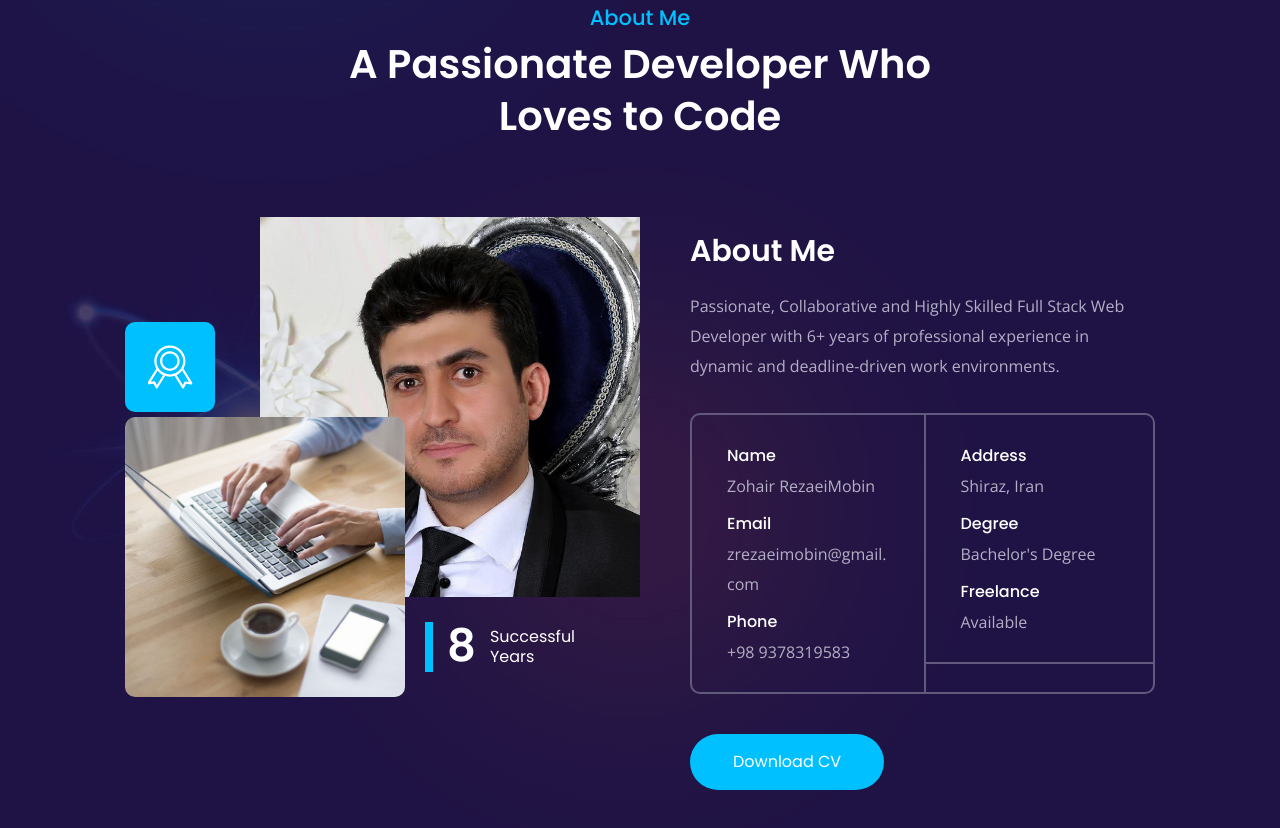
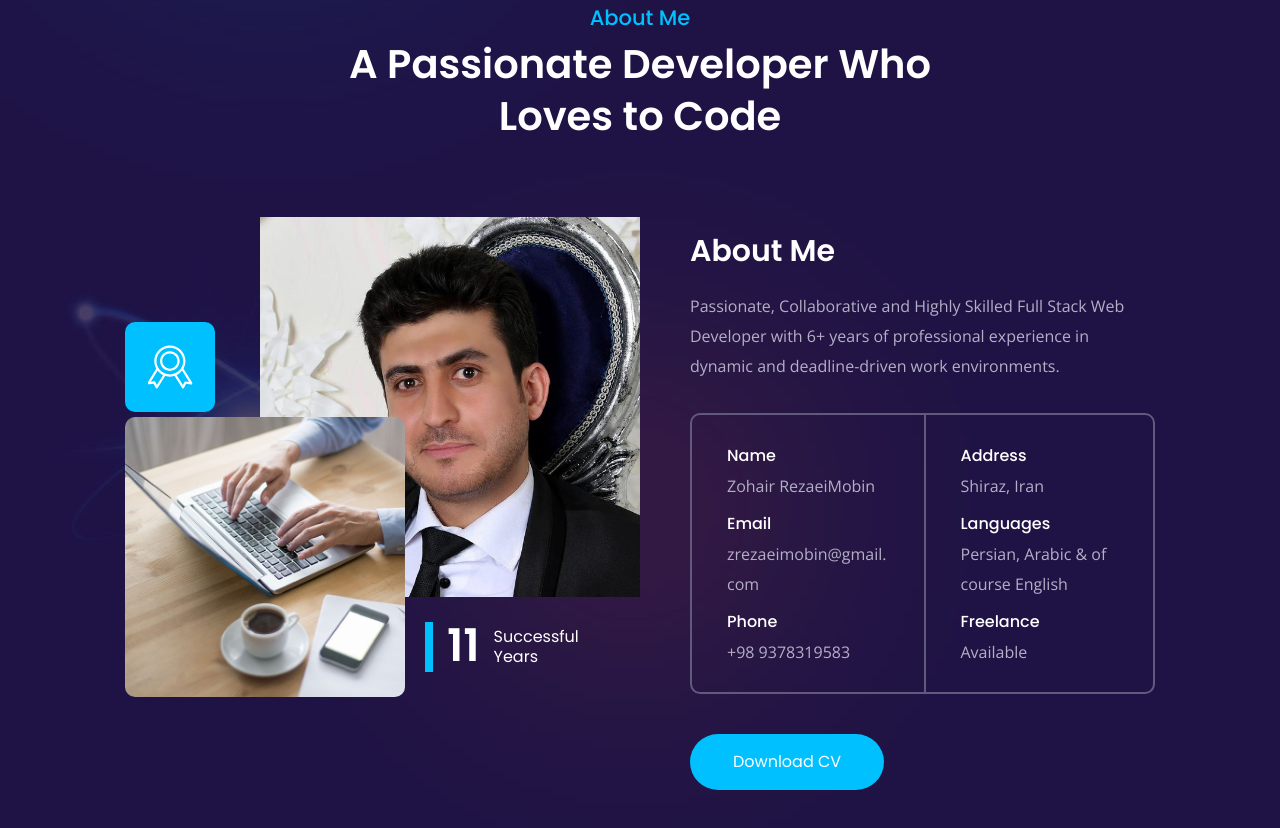
Before and after one commit to zrezaeimobin/resume, a plain HTML site: page index.html in a window 1280 px wide. Shown: the part 1342-2170 px from the top of the page. Drawn offline with nearby package versions, Linux system fonts and the light colour scheme.

Commit message:
Update index.html

```diff
--- a/index.html
+++ b/index.html
@@ -104,7 +104,7 @@
           <div class="content">
             <div class="left">
               <h3 class="name">Zohair <span>RezaeiMobin</span></h3>
-              <p class="job">Professional Full Stack Developer based In Singapore</p>
+              <p class="job">Professional WordPress Developer based In Iran</p>
               <div class="foliox_tm_button">
                 <a class="anchor" href="#contact"><span>Get Connected</span></a>
               </div>
@@ -178,7 +178,7 @@
                 <span class="badge"><img class="svg" src="img/svg/ribbon.svg" alt="" /></span>
                 <div class="experience">
                   <div class="inner">
-                    <h3>8</h3>
+                    <h3>11</h3>
                     <span>Successful<br />Years</span>
                   </div>
                 </div>
@@ -215,8 +215,8 @@
                         <p>Shiraz, Iran</p>
                       </li>
                       <li>
-                        <span>Degree</span>
-                        <p>Bachelor's Degree</p>
+                        <span>Languages</span>
+                        <p>Persian, Arabic & of course English</p>
                       </li>
                       <li>
                         <span>Freelance</span>
```
